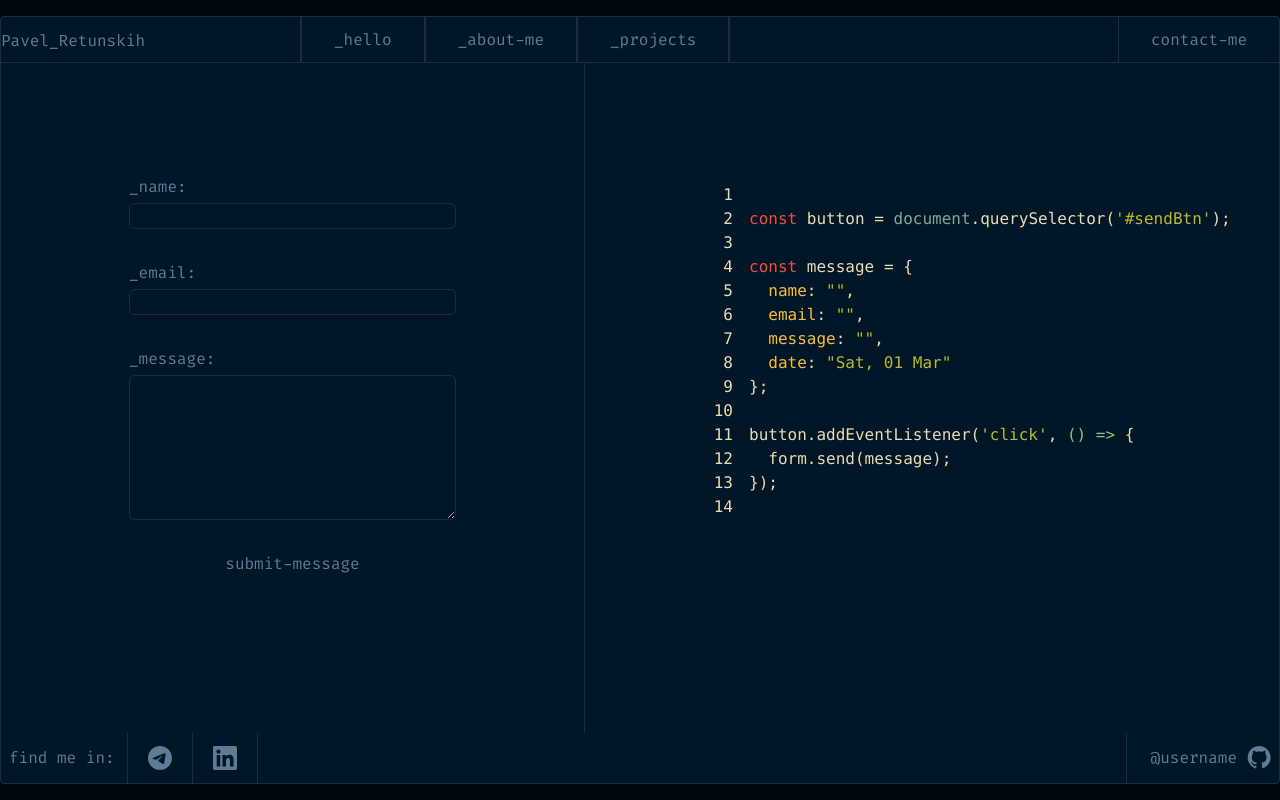
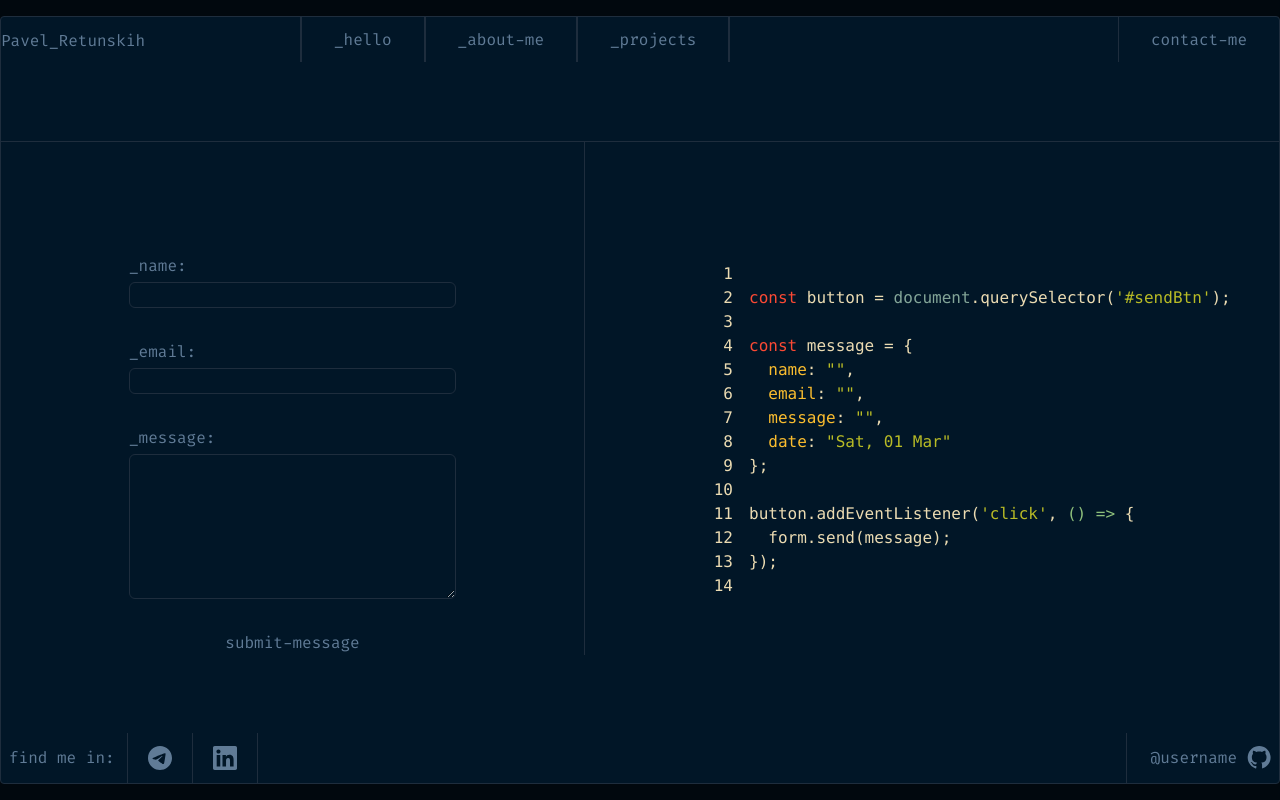
Before and after one commit to Pavel-Retunskih/portfolionext, a Next.js app: page /contact_me in a window 1280 px wide. Shown: the top 800 px of the page. Built offline with nearby package versions, Linux system fonts and the light colour scheme.

Commit message:
fix: root layout styles

```diff
--- a/src/app/layout.tsx
+++ b/src/app/layout.tsx
@@ -17,15 +17,15 @@ export default function RootLayout({children}: Readonly<{ children: ReactNode }>
   return (
       <html lang="en">
       <body
-          className={`${firaCode.variable} bg-background flex flex-col items-center h-dvh `}
+          className={`${firaCode.variable} bg-background flex flex-col items-center`}
       >
       <Analytics/>
       <SpeedInsights/>
       <div
-          className="w-full max-w-[1782px] border border-lines bg-primary-blue rounded m-0 md:my-4 h-full flex flex-col justify-between ">
+          className="w-full max-w-[1782px] border border-lines bg-primary-blue rounded m-0 md:my-4 flex flex-col justify-between min-h-screen md:min-h-[calc(100vh-2rem)]">
         <Header/>
         <MobileMenu/>
-        <main className="flex flex-grow align-middle justify-around">
+        <main className="flex align-middle justify-around">
           {children}
         </main>
 
```
